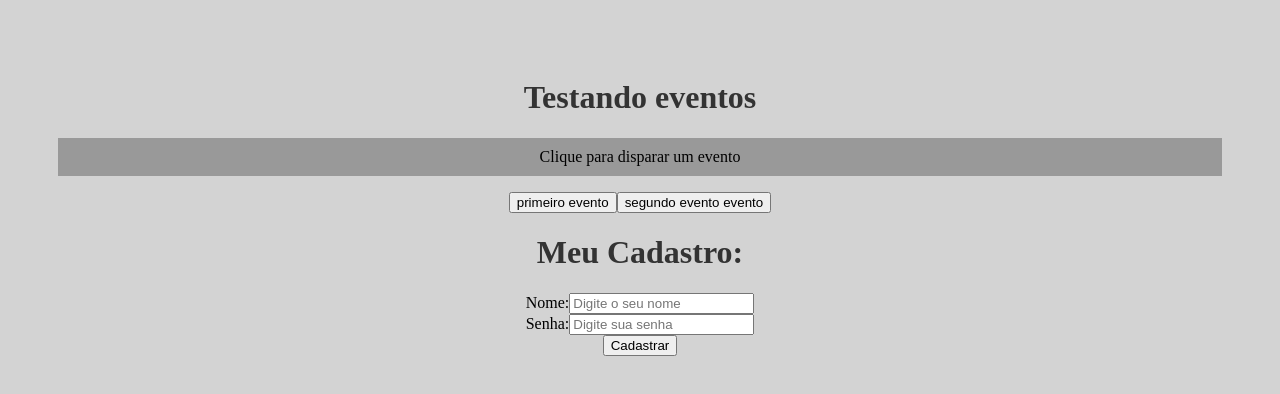
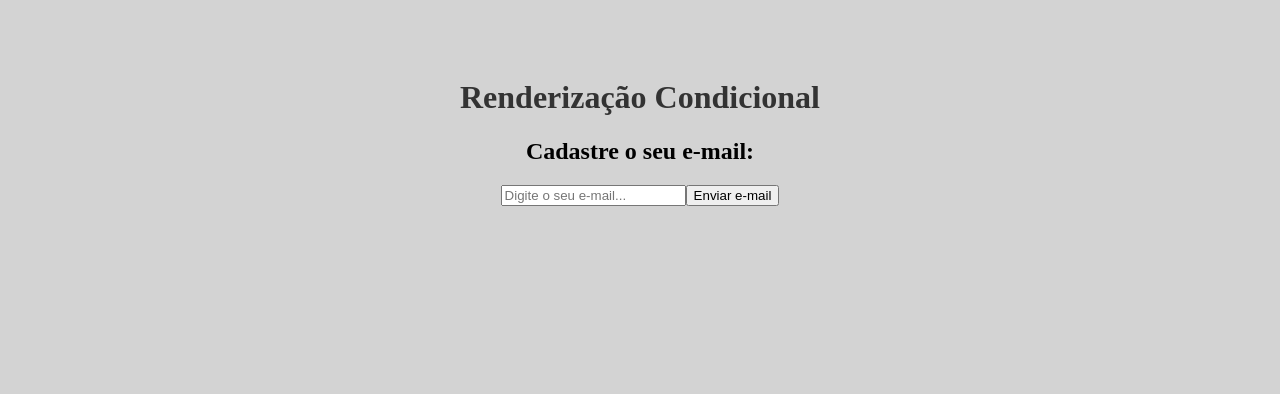
Before and after one commit to luccasocastro/curso-react, a React (Create React App) app in the folder meu-projeto/: page / in a window 1280 px wide. Shown: the top 394 px of the page. Built offline with nearby package versions, Linux system fonts and the light colour scheme.

Commit message:
renderização condicional react

```diff
--- a/meu-projeto/src/App.js
+++ b/meu-projeto/src/App.js
@@ -1,13 +1,11 @@
 import "./App.css";
-import Evento from "./components/Evento.js";
-import Form from "./components/Form";
+import Condicional from "./components/Condicional";
 
 function App() {
   return (
     <div className="App">
-      <h1>Testando eventos</h1>
-      <Evento numero={2}/>
-      <Form/>
+      <h1>Renderização Condicional</h1>
+      <Condicional/>
     </div>
   );
 }
--- /dev/null
+++ b/meu-projeto/src/components/Condicional.js
@@ -0,0 +1,39 @@
+import { useState } from "react";
+
+function Condicional() {
+  const [email, setEmail] = useState();
+  const [userEmail, setUserEmail] = useState();
+
+  function enviarEmail(e) {
+    e.preventDefault();
+    setUserEmail(email);
+  }
+
+  function limparEmail(){
+    setUserEmail('');
+  }
+
+  return (
+    <div>
+      <h2>Cadastre o seu e-mail:</h2>
+      <form>
+        <input
+          type="email"
+          placeholder="Digite o seu e-mail..."
+          onChange={(e) => setEmail(e.target.value)}
+        />
+        <button type="submit" onClick={enviarEmail}>
+          Enviar e-mail
+        </button>
+        {userEmail && (
+            <div>
+                <p>O e-mail do usuário é: {userEmail}</p>
+                <button onClick={limparEmail}>Limpar e-mail</button>
+            </div>
+        )}
+      </form>
+    </div>
+  );
+}
+
+export default Condicional;
```
